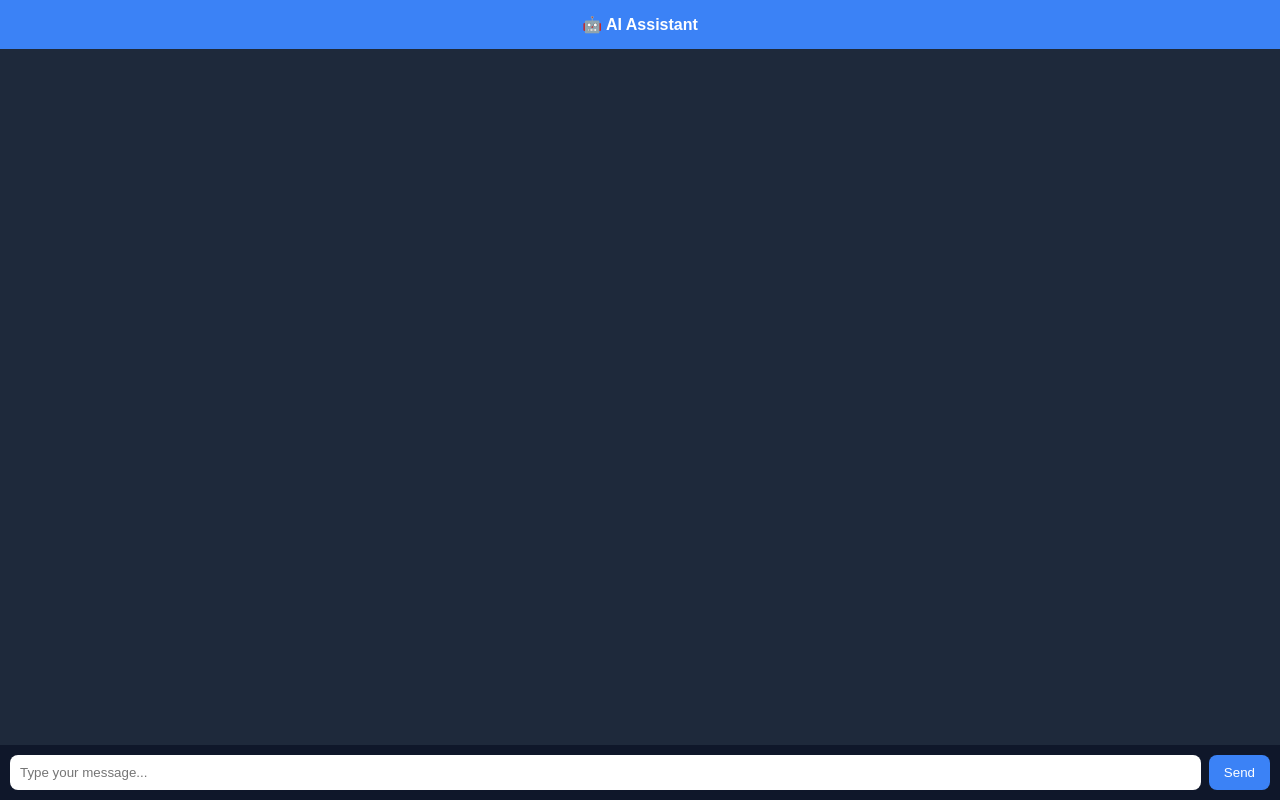
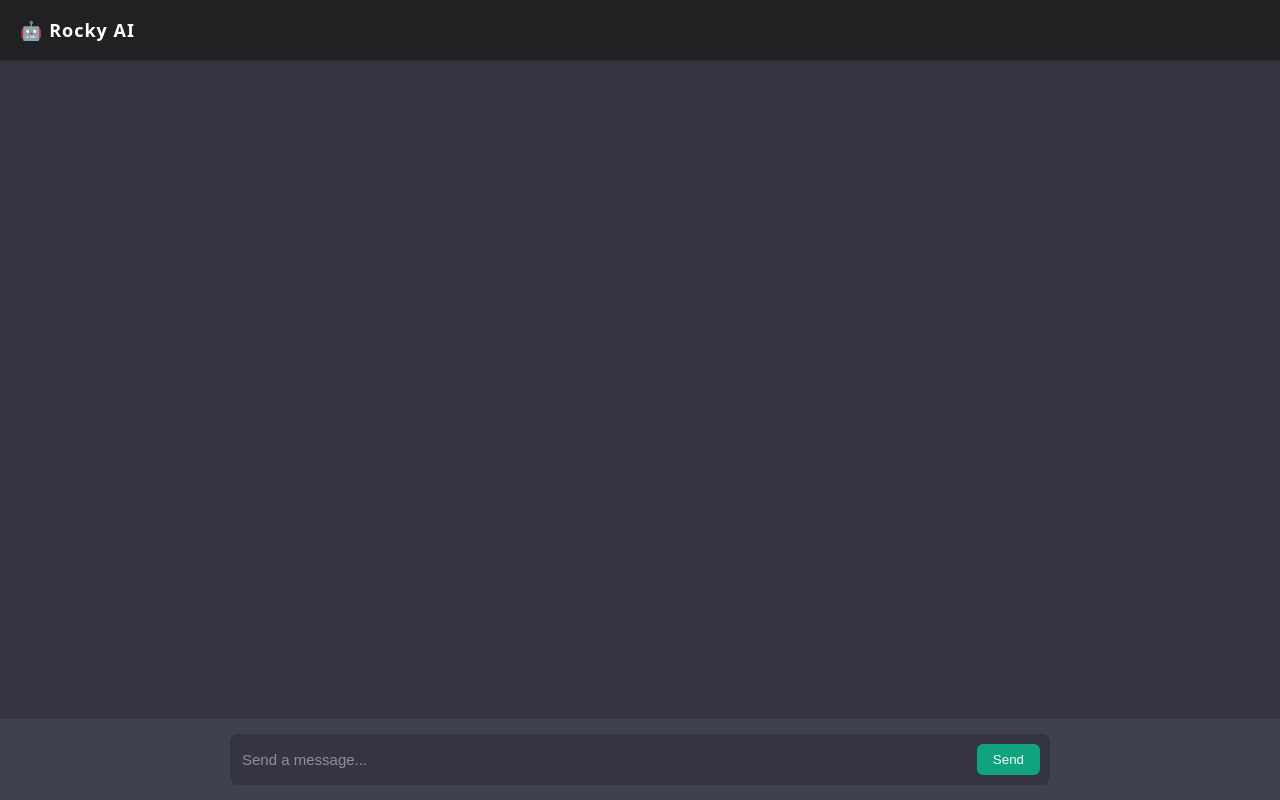
Before and after one commit to Dhayananth1511/Rocky-AI-Intelligent-AI-Agent-Web-Application, a Flask app: page / in a window 1280 px wide. Run offline with Flask 3, Linux system fonts and the light colour scheme.

Commit message:
added professional way

```diff
--- a/ChatboxAI/app.py
+++ b/ChatboxAI/app.py
@@ -1,3 +1,4 @@
+import os
 from flask import Flask, render_template, request, jsonify
 from core.memory import load_memory, save_memory, trim_memory
 from core.agent import agent_decide
@@ -27,6 +28,15 @@ def chat():
     save_memory(messages)
 
     return jsonify({"reply": reply})
+@app.route("/reset", methods=["POST"])
+def reset_memory():
+    global messages
+    messages = [{"role": "system", "content": "You are a smart AI agent."}]
+
+    if os.path.exists("memory.json"):
+        os.remove("memory.json")
+
+    return jsonify({"status": "memory cleared"})
 
 if __name__ == "__main__":
     app.run(debug=True)
--- a/ChatboxAI/templates/index.html
+++ b/ChatboxAI/templates/index.html
@@ -1,4 +1,4 @@
-<!DOCTYPE html>
+<!-- <!DOCTYPE html>
 <html>
 <head>
     <title>AI Assistant</title>
@@ -141,4 +141,194 @@ async function sendMessage() {
 </script>
 
 </body>
+</html> -->
+<!DOCTYPE html>
+<html>
+<head>
+    <title>AI Assistant</title>
+    <script src="https://cdn.jsdelivr.net/npm/marked/marked.min.js"></script>
+
+    <style>
+        body {
+            margin: 0;
+            background-color: #343541;
+            font-family: system-ui, -apple-system, BlinkMacSystemFont, sans-serif;
+            display: flex;
+            flex-direction: column;
+            height: 100vh;
+        }
+
+        /* Chat area */
+        .chat-container {
+            flex: 1;
+            overflow-y: auto;
+            padding: 40px 20px;
+            display: flex;
+            flex-direction: column;
+            gap: 20px;
+            margin-top: 60px;
+        }
+
+        /* Message wrapper */
+        .message-row {
+            display: flex;
+            width: 100%;
+        }
+
+        .user-row {
+            justify-content: flex-end;
+        }
+
+        .bot-row {
+            justify-content: flex-start;
+        }
+
+        /* Message bubble */
+        .message {
+            max-width: 700px;
+            padding: 14px 18px;
+            border-radius: 8px;
+            font-size: 15px;
+            line-height: 1.5;
+            white-space: pre-wrap;
+            word-break: break-word;
+        }
+
+        .user {
+            background-color: #10a37f;
+            color: white;
+        }
+
+        .bot {
+            background-color: #444654;
+            color: white;
+        }
+
+        .message p {
+            margin: 0;
+        }
+
+        /* Input area */
+        .input-container {
+            padding: 15px;
+            background-color: #40414f;
+            display: flex;
+            justify-content: center;
+        }
+
+        .input-box {
+            width: 100%;
+            max-width: 800px;
+            display: flex;
+            background: #343541;
+            border-radius: 8px;
+            padding: 10px;
+        }
+
+        input {
+            flex: 1;
+            background: transparent;
+            border: none;
+            outline: none;
+            color: white;
+            font-size: 15px;
+        }
+
+        button {
+            background: #10a37f;
+            border: none;
+            color: white;
+            padding: 8px 16px;
+            border-radius: 6px;
+            cursor: pointer;
+        }
+
+        button:hover {
+            background: #0e8c6d;
+        }
+        /* Header */
+.header {
+    height: 60px;
+    background-color: #202123;
+    display: flex;
+    align-items: center;
+    padding: 0 20px;
+    color: white;
+    font-size: 18px;
+    font-weight: 600;
+    border-bottom: 1px solid #2f2f2f;
+    text-align: center;
+}
+
+.logo {
+    letter-spacing: 1px;
+}
+
+
+        ::placeholder {
+            color: #8e8ea0;
+        }
+    </style>
+</head>
+
+<body>
+<div class="header">
+    <div class="logo">🤖 Rocky AI</div>
+</div>
+
+<div id="chatbox" class="chat-container"></div>
+
+<div class="input-container">
+    <div class="input-box">
+        <input type="text" id="userInput"
+               placeholder="Send a message..."
+               onkeydown="if(event.key==='Enter') sendMessage()">
+        <button onclick="sendMessage()">Send</button>
+    </div>
+</div>
+
+<script>
+    window.onload = function() {
+    fetch("/reset", { method: "POST" });
+};
+
+async function sendMessage() {
+
+    const input = document.getElementById("userInput");
+    const message = input.value.trim();
+    if (!message) return;
+
+    const chatbox = document.getElementById("chatbox");
+
+    // User message
+    chatbox.innerHTML += `
+        <div class="message-row user-row">
+            <div class="message user">${message}</div>
+        </div>
+    `;
+
+    chatbox.scrollTop = chatbox.scrollHeight;
+    input.value = "";
+
+    // Fetch reply
+    const response = await fetch("/chat", {
+        method: "POST",
+        headers: { "Content-Type": "application/json" },
+        body: JSON.stringify({ message: message })
+    });
+
+    const data = await response.json();
+
+    // Bot message
+    chatbox.innerHTML += `
+        <div class="message-row bot-row">
+            <div class="message bot">${marked.parse(data.reply)}</div>
+        </div>
+    `;
+
+    chatbox.scrollTop = chatbox.scrollHeight;
+}
+</script>
+
+</body>
 </html>
```
Also changed, not shown: ChatboxAI/memory.json (deleted, +0 -78 lines).
